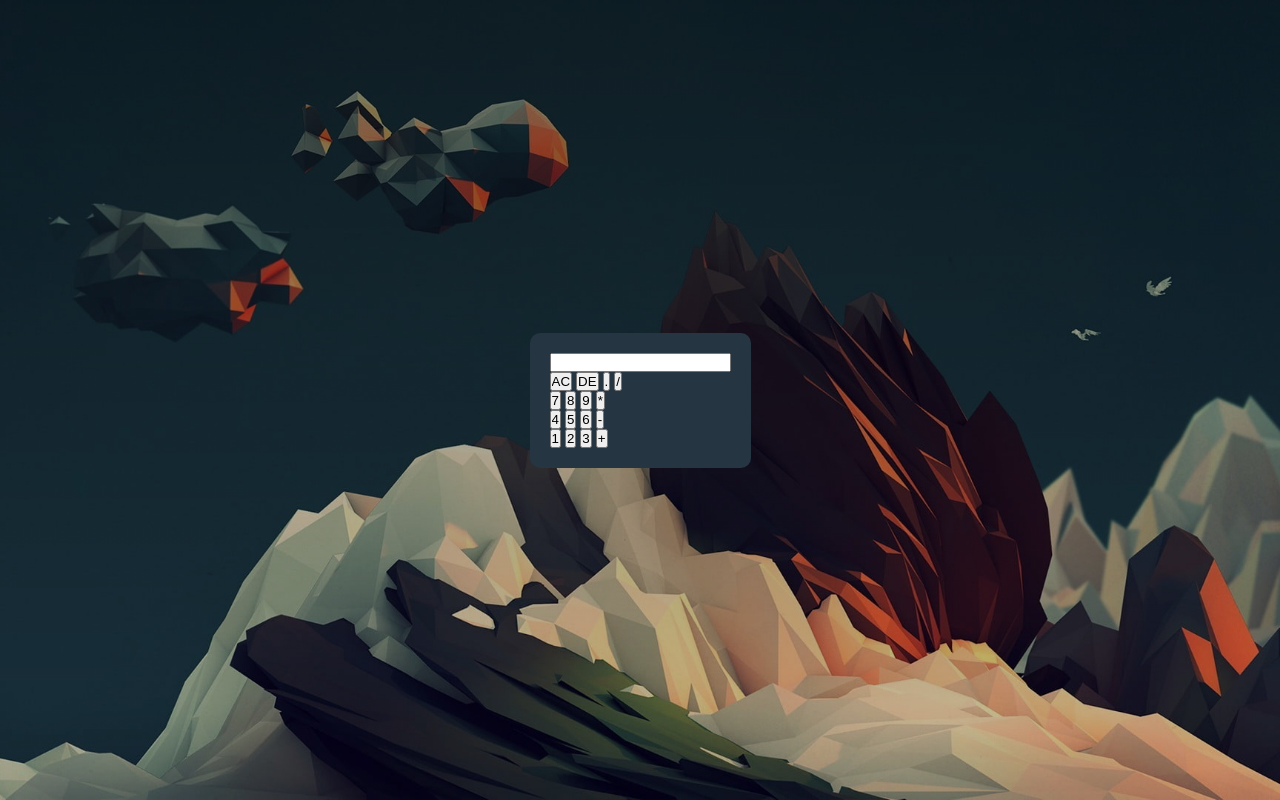
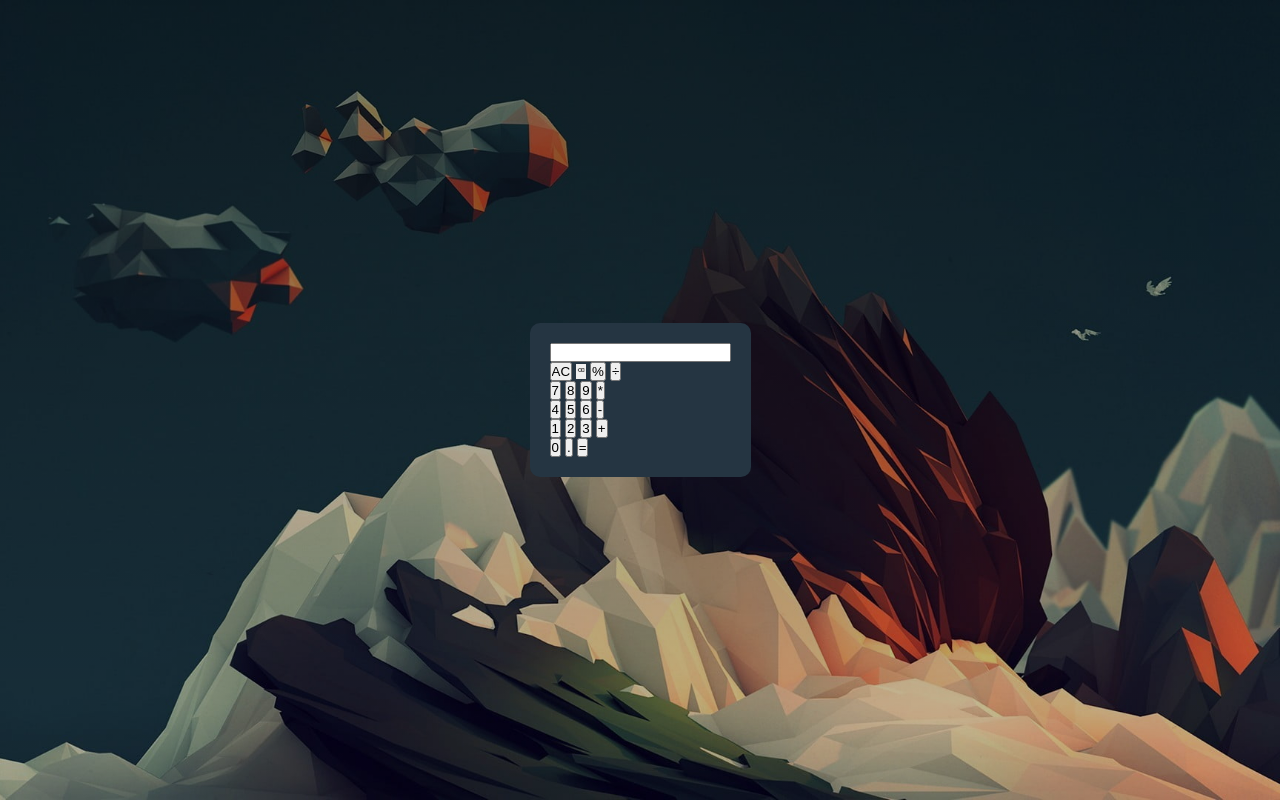
Before and after one commit to zesciati/calculator-self, a plain HTML site: page index.html in a window 1280 px wide. Drawn offline with Linux system fonts and the light colour scheme.

Commit message:
menambahkan gambar di kalkulator

```diff
--- a/calculatorself.css
+++ b/calculatorself.css
@@ -33,5 +33,16 @@ body::before{
   background-color: #253542;
   padding: 20px;
   border-radius: 10px;
+}
+button{
+  border: none;
+  cursor: pointer;
+  appearance: none;
+  /* background-color: inherit; */
+  transition: transform .7s ease-in-out;
+  /* margin-left:10px; */
 
 }
+button:hover{
+  transform: rotate(360deg);
+}
--- a/index.html
+++ b/index.html
@@ -15,9 +15,10 @@
         </div>
         <div>
           <input type="button" value="AC">
-          <input type="button" value="DE">
-          <input type="button" value=".">
-          <input type="button" value="/">
+          <!-- <input type="button" value="DE">   -->
+          <button><img src="img/noun-delete-4023902.svg" alt="" style="width: 10px; height: 10px;"></button>
+          <input type="button" value="%">
+          <input type="button" value="÷">
         </div>
         <div>
           <input type="button" value="7">
@@ -37,6 +38,11 @@
           <input type="button" value="3">
           <input type="button" value="+">
         </div>
+        <div>
+          <input type="button" value="0">
+          <input type="button" value=".">
+          <input type="button" value="=">
+        </div>
       </form>
     </div>
   </div>
```
Also changed, not shown: img/noun-delete-4023902.svg (added).
